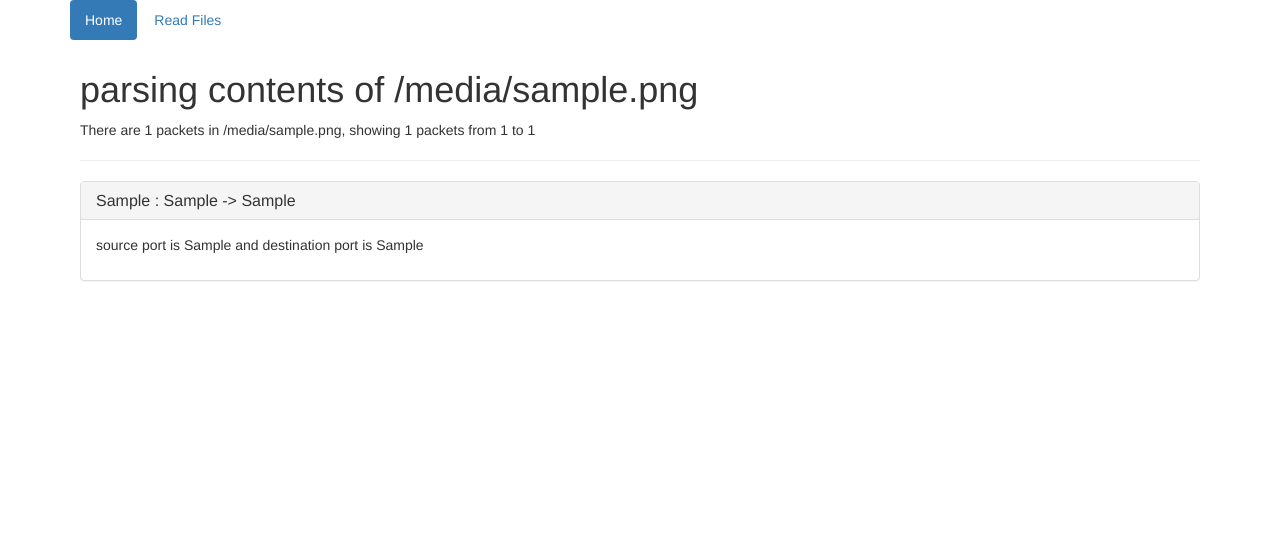
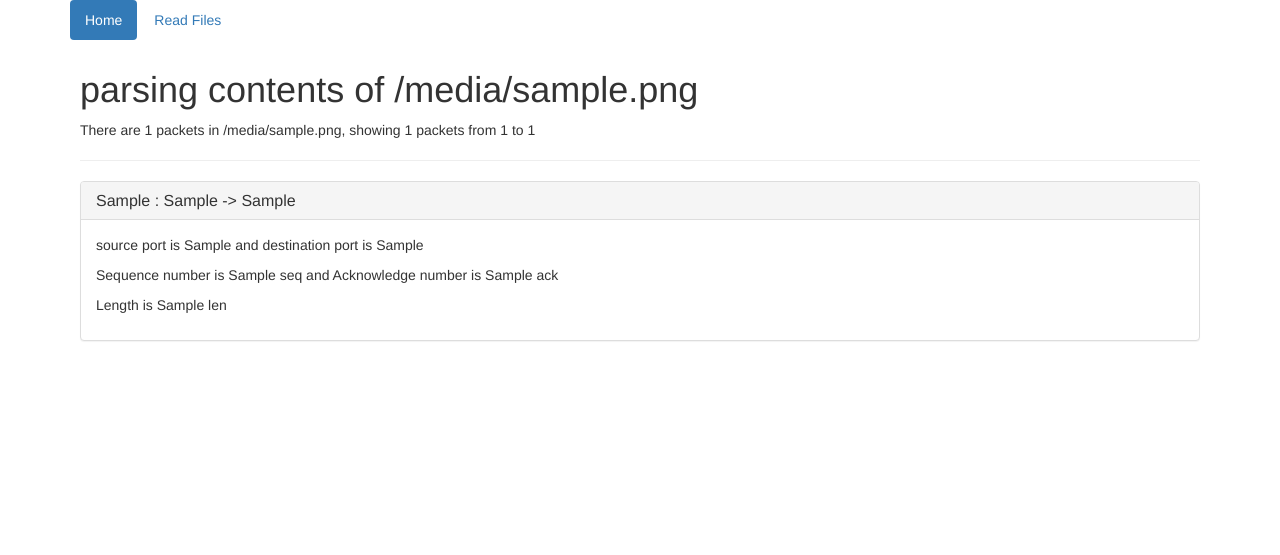
Before and after one commit to mohsenSy/web-pcap-reader, a Django app: template pcap_main/templates/pcap_main/read_file.html in a window 1280 px wide. Shown: the top 555 px of the page. Run offline with Django 3.2, Linux system fonts and the light colour scheme; the template is opened without the code that fills it: most values are stand-ins (such as "Sample title", 1, 10 or a date in 2020); some libraries are stand-ins or nearby versions.

Commit message:
Display Seq, Ack numbers
These numbers will be used later to follow the TCP stream
and to get the response of each request
I also added the TCP data length.

```diff
--- a/pcap_main/pcap_analyse.py
+++ b/pcap_main/pcap_analyse.py
@@ -53,9 +53,12 @@ class pcap_reader:
                 # TCP Packet
                 tcp = ip.data
                 seq = tcp.seq
+                ack = tcp.ack
                 src_port = tcp.sport
                 dst_port = tcp.dport
                 packet["seq"] = seq
+                packet["ack"] = ack
+                packet["len"] = len(tcp.data)
                 packet["src_port"] = src_port
                 packet["dst_port"] = dst_port
                 if dst_port == 80 and len(tcp.data) > 0:
--- a/pcap_main/templates/pcap_main/packet.html
+++ b/pcap_main/templates/pcap_main/packet.html
@@ -9,6 +9,8 @@
   <div id="collapse{{forloop.counter}}" class="panel-collapse collapse in" role="tabpanel" aria-labelledby="heading{{forloop.counter}}">
     <div class="panel-body">
       <p>source port is {{ p.src_port }} and destination port is {{ p.dst_port }}</p>
+      <p>Sequence number is {{ p.seq }} and Acknowledge number is {{ p.ack }}</p>
+      <p>Length is {{ p.len }}</p>
       {% if p.app == "http" %}
         <p>method is {{ p.app_data.method }} and url is {{ p.app_data.uri }} user-agent is {{ p.app_data.user_agent }} </p>
       {% endif %}
```
